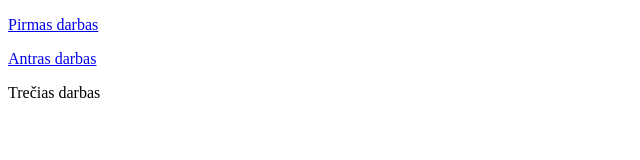
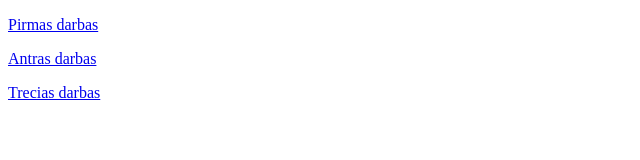
Before and after one commit to Darijus951/Darijus951.github.io, a plain HTML site: page index.html in a window 1280 px wide. Shown: the whole page, without its empty margins (0-640 px from the left). Drawn offline with Linux system fonts and the light colour scheme.

Commit message:
Update index.html

```diff
--- a/index.html
+++ b/index.html
@@ -4,6 +4,6 @@
 <body>
   <p><a href="Pirmas/kelione.html">Pirmas darbas</a></p>
   <p><a href="Antras/index.html">Antras darbas</a></p>
-<p>Trečias darbas</p>
+  <p><a href="trecias/blogas.html">Trecias darbas</a></p>
 </body>
 </html>
```
